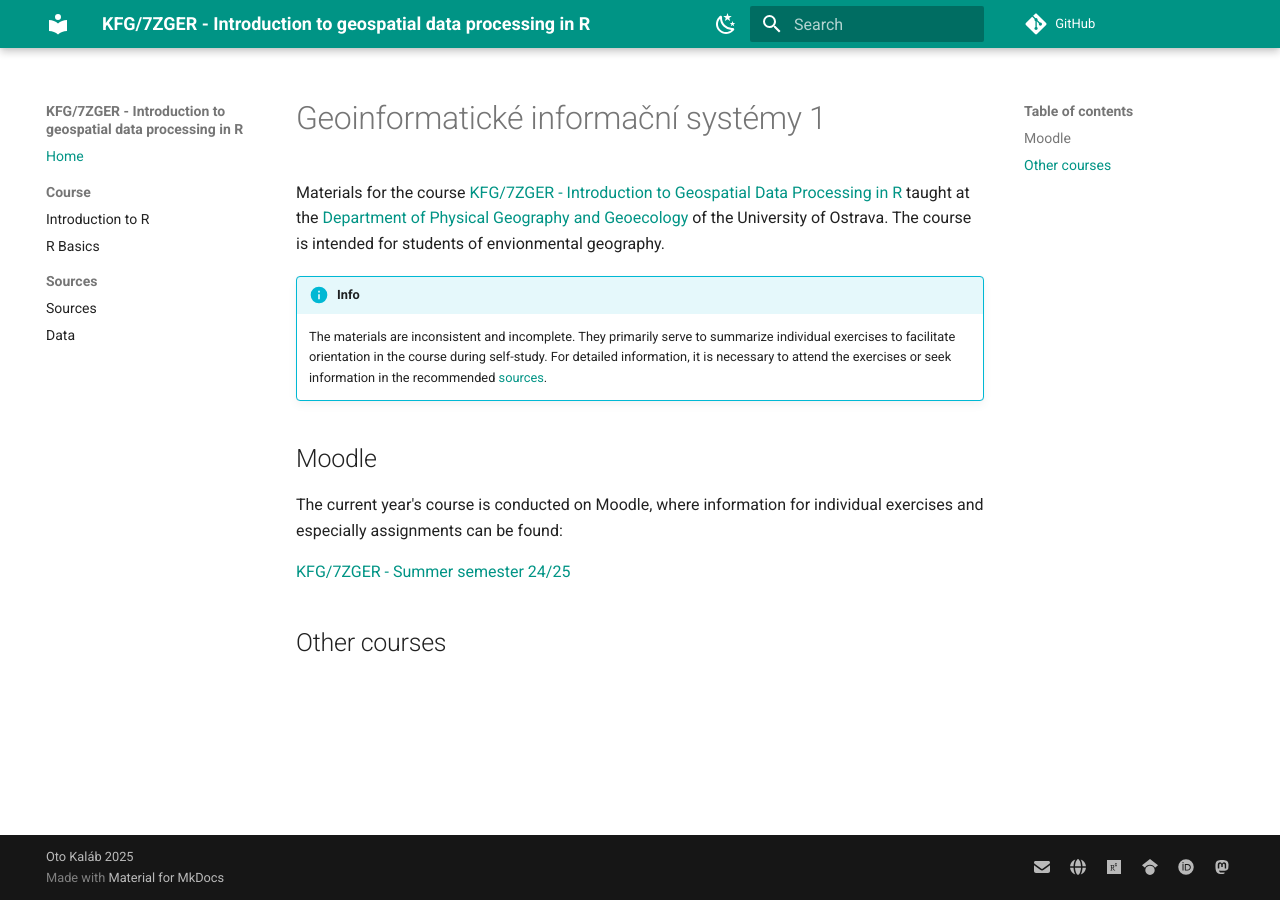
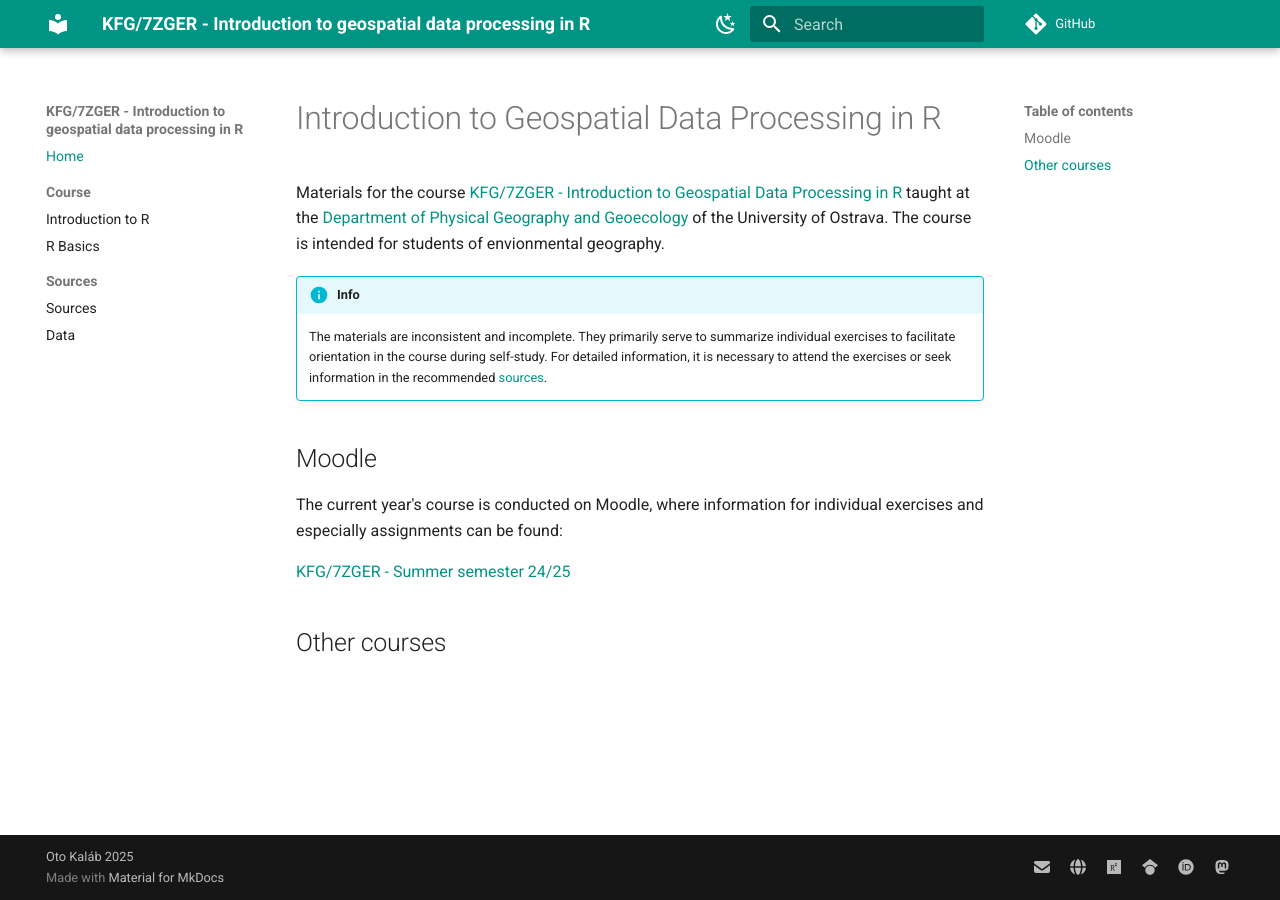
Before and after one commit to kalab-oto/7ZGER, an MkDocs documentation site: the page built from docs/index.md, in a window 1280 px wide. Built offline with MkDocs 1.6.1 and Material for MkDocs 9.7.7, drawn with Linux system fonts in a browser that asks for light colours; comment, search, counter and statistics services are not loaded.

Commit message:
fix: title

```diff
--- a/docs/index.md
+++ b/docs/index.md
@@ -1,4 +1,4 @@
-# Geoinformatické informační systémy 1
+# Introduction to Geospatial Data Processing in R
 
 Materials for the course [KFG/7ZGER - Introduction to Geospatial Data Processing in R](https://is-stag.osu.cz/StagPortletsJSR168/CleanUrl?urlid=prohlizeni-predmet-sylabus&predmetZkrPrac=KFG&predmetZkrPred=7ZGER&predmetRok=2024&predmetSemestr=LS&plang=en) taught at the [Department of Physical Geography and Geoecology](https://kfg.osu.cz/) of the University of Ostrava. The course is intended for students of envionmental geography.
 
```
